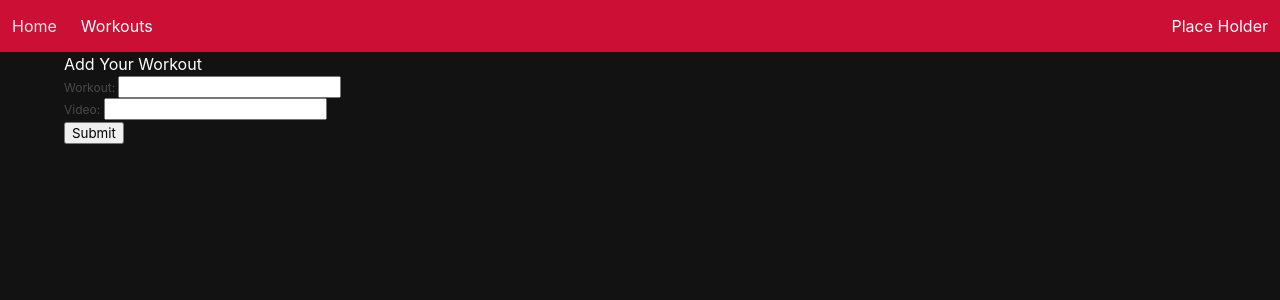
After one commit to rpeterson87/fitness-x, a Django app: page /workouts/create/ in a window 1280 px wide. The commit adds this page. Shown: the top 300 px of the page. Run offline with Django 4.2, Linux system fonts and the light colour scheme.

Commit message:
Working video on show page. Create working

```diff
--- a/fitnessx_project/settings.py
+++ b/fitnessx_project/settings.py
@@ -37,6 +37,7 @@ INSTALLED_APPS = [
     'django.contrib.sessions',
     'django.contrib.messages',
     'django.contrib.staticfiles',
+    'embed_video',
     'main_app',
 ]
 
--- a/main_app/models.py
+++ b/main_app/models.py
@@ -1,4 +1,5 @@
 from django.db import models
+from embed_video.fields import EmbedVideoField
 
 # Create your models here.
 
@@ -7,7 +8,7 @@ from django.db import models
 class Workouts(models.Model):
 
     workout = models.CharField(max_length=100)
-    video = models.CharField(max_length=1000)
+    video = EmbedVideoField()
     created_at = models.DateTimeField(auto_now_add=True)
 
     def __str__(self):
--- a/main_app/static/styles/main.css
+++ b/main_app/static/styles/main.css
@@ -13,6 +13,7 @@ h3 {
 .title {
     color: #ffffff;
 }
+
 
 .gallery {
     display: grid;
--- /dev/null
+++ b/main_app/templates/workout_create.html
@@ -0,0 +1,9 @@
+{% extends 'base.html' %}
+{% block content %}
+<h1>Add Your Workout</h1>
+<form method="post">
+    {% csrf_token %}
+    {{form.as_p}}
+    <input type="submit" value="Submit">
+</form>
+{% endblock %}
--- a/main_app/urls.py
+++ b/main_app/urls.py
@@ -7,4 +7,5 @@ from . import views
 urlpatterns = [
     path('', views.Home.as_view(), name="home"),
     path('workouts/', views.WorkoutsList.as_view(), name="workouts_list"),
+    path('workouts/create/', views.WorkoutCreate.as_view(), name="workout_create"),
 ]
--- a/main_app/views.py
+++ b/main_app/views.py
@@ -1,7 +1,9 @@
 from django.shortcuts import render
 from django.views import View
 from django.views.generic.base import TemplateView
+from django.views.generic.edit import CreateView
 from .models import Workouts
+
 
 # Create your views here.
 
@@ -16,7 +18,7 @@ class WorkoutsList(TemplateView):
         context = super().get_context_data(**kwargs)
         workout = self.request.GET.get("workout")
         if workout != None:
-            context["artists"] = Workouts.objects.filter(workout__icontains=workout)
+            context["workouts"] = Workouts.objects.filter(workout__icontains=workout)
             context["header"] = f"Searching for {workout}"
         else:
             context["workouts"] = Workouts.objects.all()
@@ -24,8 +26,8 @@ class WorkoutsList(TemplateView):
         return context
 
 
-
-    # def get_context_data(self, **kwargs):
-    #     context = super().get_context_data(**kwargs)
-    #     context["artists"] = artists
-    #     return context
+class WorkoutCreate(CreateView):
+    model = Workouts
+    fields = ['workout', 'video']
+    template_name = "workout_create.html"
+    success_url = "/workouts/"
```
Also changed, not shown: main_app/templates/workouts_list.html (+4 -10 lines), main_app/migrations/0002_alter_workouts_video.py (added), 2 other files.
